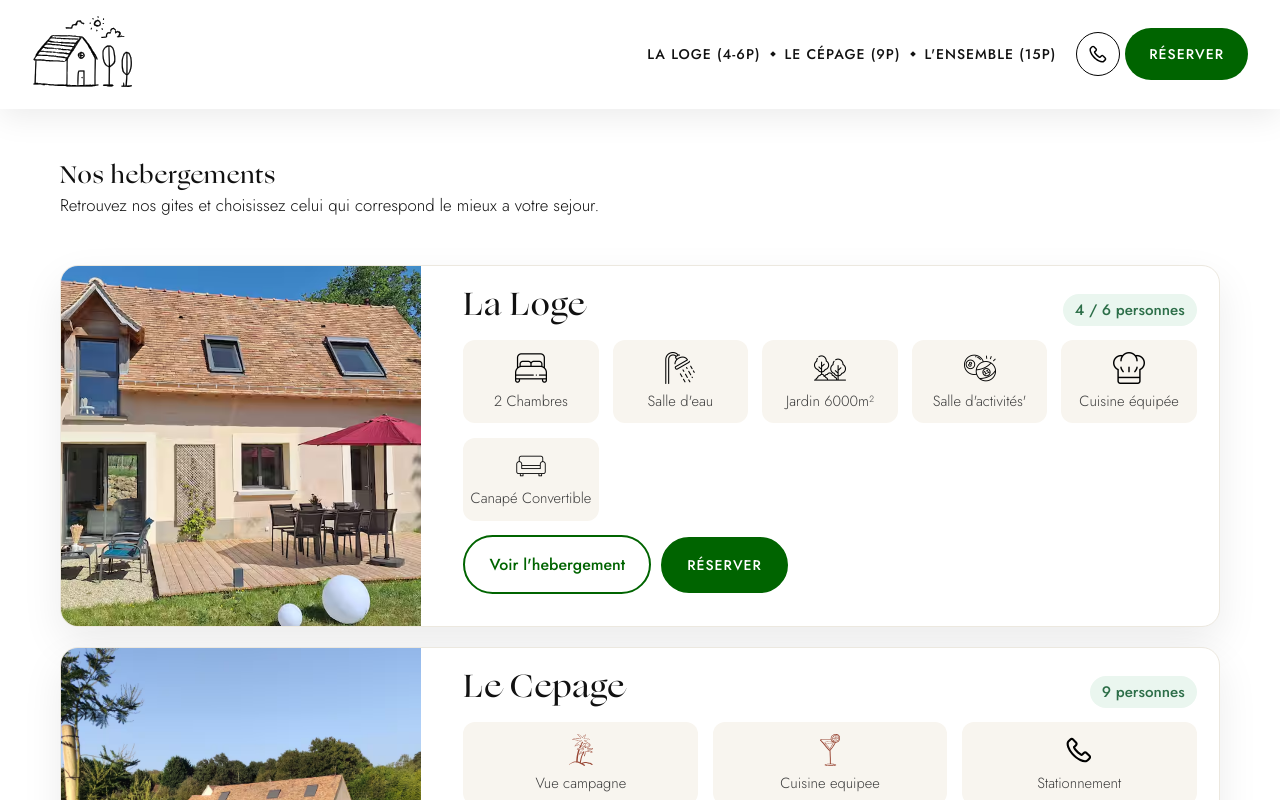
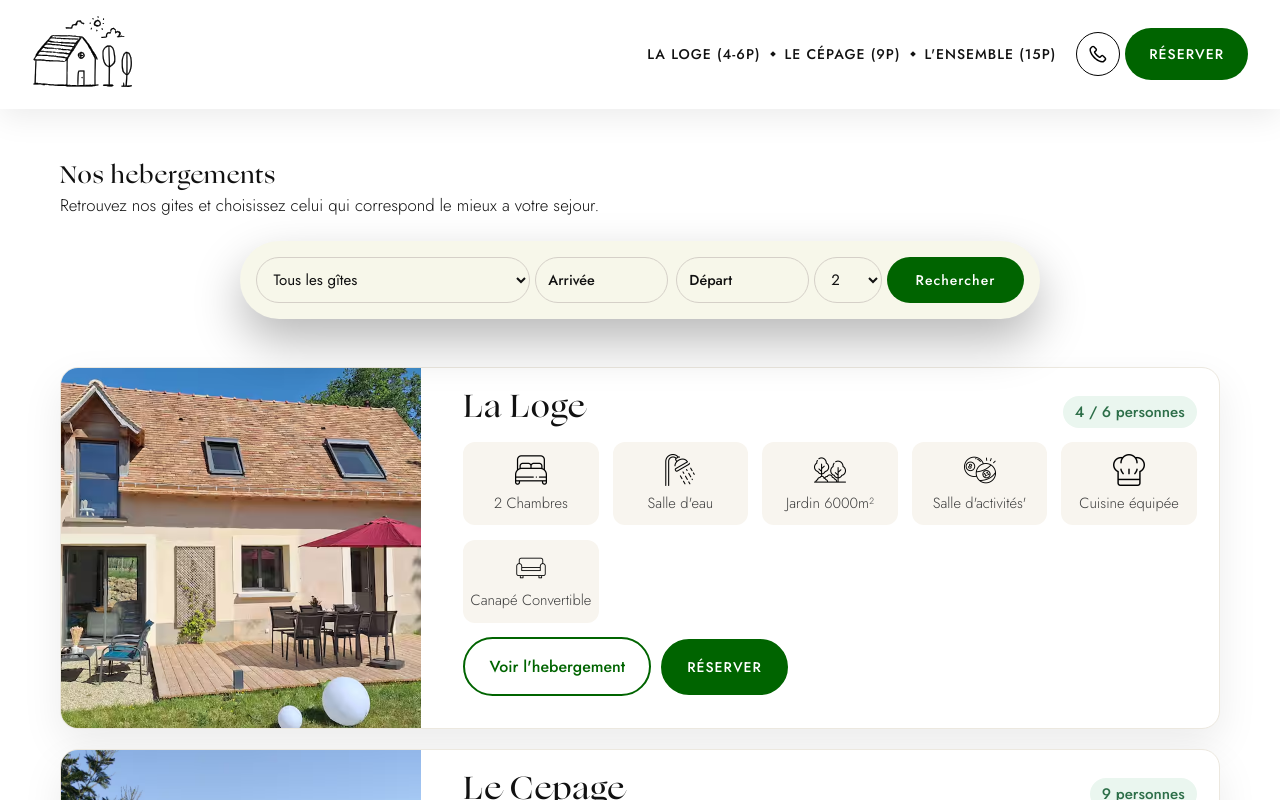
Before and after one commit to leolaville72/la-pauverdiere-des-vignes-v2, a Next.js app: page /les-gites in a window 1280 px wide. Shown: the top 800 px of the page. Built offline with nearby package versions, Linux system fonts and the light colour scheme.

Commit message:
30/04 v1

```diff
--- a/app/(site)/layout.tsx
+++ b/app/(site)/layout.tsx
@@ -1,5 +1,4 @@
 import type { ReactNode } from "react";
-import Script from "next/script";
 import Footer from "@/app/components/Footer";
 import Header from "@/app/components/Header";
 
--- a/app/(site)/les-gites/page.tsx
+++ b/app/(site)/les-gites/page.tsx
@@ -1,7 +1,27 @@
 import Link from "next/link";
+import Image from "next/image";
 import { gites } from "@/app/data/gites";
+import HomeReservationBar from "@/app/components/HomeReservationBar";
 
-export default function LesGitesPage() {
+type LesGitesPageProps = {
+  searchParams: Promise<{ [key: string]: string | string[] | undefined }>;
+};
+
+function getSingleSearchParam(value: string | string[] | undefined): string | undefined {
+  if (typeof value === "string") {
+    return value;
+  }
+
+  if (Array.isArray(value) && value.length > 0) {
+    return value[0];
+  }
+
+  return undefined;
+}
+
+export default async function LesGitesPage({ searchParams }: LesGitesPageProps) {
+  const resolvedSearchParams = await searchParams;
+
   return (
     <main className="page-les-gites">
       <section className="les-gites-hero">
@@ -10,13 +30,20 @@ export default function LesGitesPage() {
           <p>Retrouvez nos gites et choisissez celui qui correspond le mieux a votre sejour.</p>
         </div>
       </section>
-
+      <div className="les-gites-nav-reservation">
+        <HomeReservationBar
+          initialArrivee={getSingleSearchParam(resolvedSearchParams.arrivee)}
+          initialDepart={getSingleSearchParam(resolvedSearchParams.depart)}
+          initialVoyageurs={getSingleSearchParam(resolvedSearchParams.voyageurs)}
+          initialGite={getSingleSearchParam(resolvedSearchParams.gite)}
+        />
+      </div>
       <section className="les-gites-list">
         <div className="les-gites-list__inner">
           {gites.map((gite) => (
             <article className="gite-card-horizontal" key={gite.slug}>
               <Link className="gite-card-horizontal__image-link" href={`/${gite.slug}`} aria-label={`Voir le detail de ${gite.title}`}>
-                <img src={gite.image} alt={gite.title} loading="lazy" />
+                <Image src={gite.image} alt={gite.title} width={1200} height={800} loading="lazy" />
               </Link>
 
               <div className="gite-card-horizontal__content">
@@ -30,10 +57,12 @@ export default function LesGitesPage() {
                 <div className="gite-card-recapitulatif">
                   {gite.recap.map((recap) => (
                     <div className="gite-card-recapitulatif__item" key={`${gite.slug}-${recap.label}`}>
-                      <img
+                      <Image
                         className="gite-card-recapitulatif__icon"
                         src={recap.icon}
                         alt=""
+                        width={24}
+                        height={24}
                         loading="lazy"
                         aria-hidden="true"
                       />
@@ -44,7 +73,7 @@ export default function LesGitesPage() {
 
                 <div className="flex-row gap-10">
                   <Link className="classic-button button--secondary" href={`/${gite.slug}`}>
-                    Voir l'hebergement
+                    Voir l&apos;hebergement
                   </Link>
                   <a className="classic-button header-reserve-button" style={{ border: "2px solid var(--primary-color)" }} href={gite.bookingUrl}>
                     Réserver
--- a/app/components/Footer.tsx
+++ b/app/components/Footer.tsx
@@ -1,4 +1,5 @@
 import Link from "next/link";
+import Image from "next/image";
 
 const navItems = [
   { href: "/la-loge", label: "La Loge (4-6p)" },
@@ -13,7 +14,7 @@ export default function Footer() {
     <footer className="site-footer">
       <div style={{ width: 150, textAlign: "center", margin: "50px auto" }}>
         <Link href="/" title="La Pauverdiere des Vignes">
-          <img src="/assets/logo/logo-brown.svg" alt="Logo" />
+          <Image src="/assets/logo/logo-brown.svg" alt="Logo" width={150} height={60} />
         </Link>
       </div>
 
--- a/app/components/HomeReservationBar.tsx
+++ b/app/components/HomeReservationBar.tsx
@@ -3,6 +3,13 @@
 import { useEffect, useMemo, useRef, useState } from "react";
 import { useRouter } from "next/navigation";
 import ChevronIcon from "./ChevronIcon";
+
+type HomeReservationBarProps = {
+  initialArrivee?: string;
+  initialDepart?: string;
+  initialVoyageurs?: string;
+  initialGite?: string;
+};
 
 type GiteOption = {
   value: string;
@@ -49,6 +56,32 @@ function toIsoDate(date: Date): string {
   return `${year}-${month}-${day}`;
 }
 
+function parseIsoDate(value: string | null): Date | null {
+  if (!value) {
+    return null;
+  }
+
+  const match = /^(\d{4})-(\d{2})-(\d{2})$/.exec(value);
+  if (!match) {
+    return null;
+  }
+
+  const year = Number(match[1]);
+  const month = Number(match[2]);
+  const day = Number(match[3]);
+  const parsedDate = new Date(year, month - 1, day);
+
+  if (
+    parsedDate.getFullYear() !== year
+    || parsedDate.getMonth() !== month - 1
+    || parsedDate.getDate() !== day
+  ) {
+    return null;
+  }
+
+  return parsedDate;
+}
+
 // function getNightCount(arrivalDate: Date, departureDate: Date): number {
 //   const millisecondsPerDay = 1000 * 60 * 60 * 24;
 //   return Math.round((departureDate.getTime() - arrivalDate.getTime()) / millisecondsPerDay);
@@ -75,20 +108,43 @@ function getCalendarDaysForMonth(monthDate: Date): Array<Date | null> {
   return days;
 }
 
-export default function HomeReservationBar() {
+export default function HomeReservationBar({
+  initialArrivee,
+  initialDepart,
+  initialVoyageurs,
+  initialGite
+}: HomeReservationBarProps) {
   const router = useRouter();
-  const [selectedGite, setSelectedGite] = useState<string>("all");
-  const [people, setPeople] = useState<number>(2);
+  const initialToday = startOfDay(new Date());
+  const initialSelectedGite = GITE_OPTIONS.find((option) => option.value === initialGite)?.value ?? "all";
+  const initialMaxPeople = GITE_OPTIONS.find((option) => option.value === initialSelectedGite)?.maxPeople ?? 15;
+  const parsedInitialArrivalDate = parseIsoDate(initialArrivee ?? null);
+  const parsedInitialDepartureDate = parseIsoDate(initialDepart ?? null);
+  const hasValidInitialDateRange = Boolean(
+    parsedInitialArrivalDate
+    && parsedInitialDepartureDate
+    && parsedInitialArrivalDate.getTime() >= initialToday.getTime()
+    && parsedInitialDepartureDate.getTime() > parsedInitialArrivalDate.getTime()
+  );
+  const initialPeople = Number(initialVoyageurs);
+
+  const [selectedGite, setSelectedGite] = useState<string>(initialSelectedGite);
+  const [people, setPeople] = useState<number>(
+    Number.isInteger(initialPeople) && initialPeople >= 1 && initialPeople <= initialMaxPeople ? initialPeople : 2
+  );
 
   const maxPeople = GITE_OPTIONS.find((option) => option.value === selectedGite)?.maxPeople ?? 15;
-  const [arrivalDate, setArrivalDate] = useState<Date | null>(null);
-  const [departureDate, setDepartureDate] = useState<Date | null>(null);
+  const [arrivalDate, setArrivalDate] = useState<Date | null>(hasValidInitialDateRange ? parsedInitialArrivalDate : null);
+  const [departureDate, setDepartureDate] = useState<Date | null>(hasValidInitialDateRange ? parsedInitialDepartureDate : null);
   const [isCalendarOpen, setIsCalendarOpen] = useState<boolean>(false);
   const [calendarAnchor, setCalendarAnchor] = useState<"arrival" | "departure">("arrival");
   const [errorMessage, setErrorMessage] = useState<string>("");
   const [displayMonth, setDisplayMonth] = useState<Date>(() => {
-    const today = new Date();
-    return new Date(today.getFullYear(), today.getMonth(), 1);
+    if (hasValidInitialDateRange && parsedInitialArrivalDate) {
+      return new Date(parsedInitialArrivalDate.getFullYear(), parsedInitialArrivalDate.getMonth(), 1);
+    }
+
+    return new Date(initialToday.getFullYear(), initialToday.getMonth(), 1);
   });
   const calendarPanelRef = useRef<HTMLDivElement>(null);
   const reservationCardRef = useRef<HTMLElement>(null);
@@ -135,7 +191,7 @@ export default function HomeReservationBar() {
         return;
       }
 
-      setIsSticky(window.scrollY + 10 >= stickyTriggerTopRef.current);
+      setIsSticky(window.scrollY >= stickyTriggerTopRef.current);
     };
 
     updateStickyState();
--- a/app/styles/home-reservation-bar.css
+++ b/app/styles/home-reservation-bar.css
@@ -27,15 +27,25 @@
     backdrop-filter: blur(5px);
     box-shadow: 0 22px 48px rgba(0, 0, 0, 0.28);
     padding: 1rem;
+    transition: background-color 0.3s ease, box-shadow 0.3s ease;
 }
 
 .home-reservation-card.is-sticky {
     position: fixed;
     top: 10px;
     left: 50%;
+    padding: 0.8rem;
     transform: translateX(-50%);
     width: min(800px, calc(100vw - 1.5rem));
     z-index: 100;
+    background-color: var(--background);
+    box-shadow: 0 22px 48px rgba(0, 0, 0, 0.2);
+}
+
+.home-reservation-card.is-sticky .home-reservation-field select,
+.home-reservation-card.is-sticky .home-reservation-field input,
+.home-reservation-card.is-sticky .date-trigger {
+    color: var(--black-color);
 }
 
 .home-reservation-card.is-sticky .calendar-popover {
--- a/app/styles/les-gites.css
+++ b/app/styles/les-gites.css
@@ -1,9 +1,13 @@
 .page-les-gites {
     min-height: 100vh;
+    /* display: flex;
+    flex-direction: column;
+    gap: 1rem; */
 }
 
+
 .les-gites-hero {
-    padding: 3rem 1.5rem;
+    padding-top: 3rem;
 }
 
 .les-gites-hero__inner,
@@ -16,6 +20,24 @@
     font-size: 1.05rem;
     max-width: 700px;
 }
+
+.les-gites-nav-reservation{
+    padding: 1.5rem 0 3rem 0;
+    max-width: 800px;
+    margin: 0 auto;
+}
+
+.les-gites-nav-reservation .home-reservation-card{
+    background-color: var(--background);
+    box-shadow: 0 22px 48px rgba(0, 0, 0, 0.0.05);
+}
+
+.les-gites-nav-reservation .home-reservation-card .home-reservation-field select,
+.les-gites-nav-reservation .home-reservation-card .home-reservation-field input,
+.les-gites-nav-reservation .home-reservation-card .date-trigger {
+    color: var(--black-color);
+}
+
 
 .les-gites-list {
     padding: 0 1.5rem 5rem;
```
Also changed, not shown: app/(site)/page.tsx (+11 -10 lines), app/components/GalleryModal.tsx (+24 -19 lines), app/components/GiteDetailsPage.tsx (+7 -4 lines), app/components/Header.tsx (+6 -5 lines).
